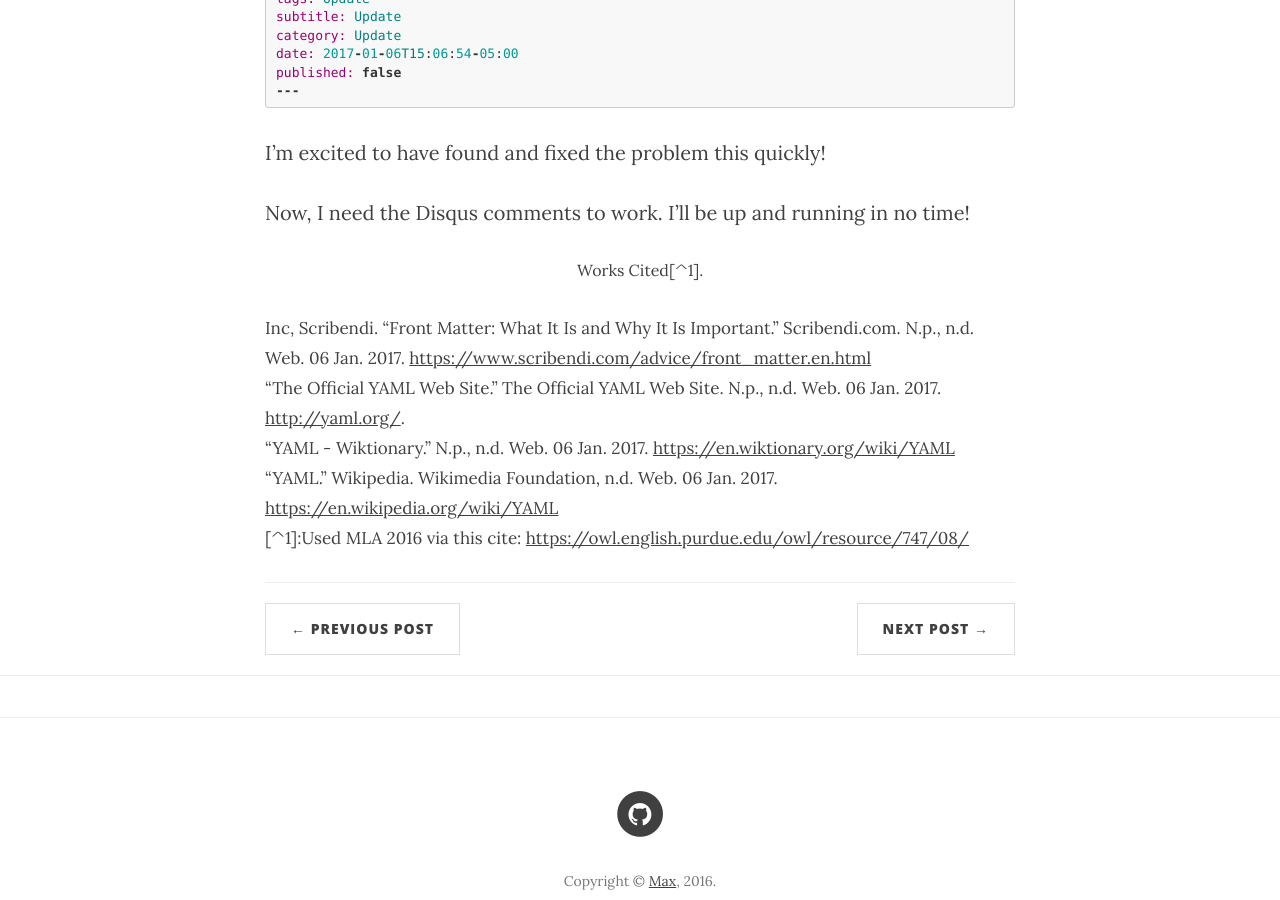
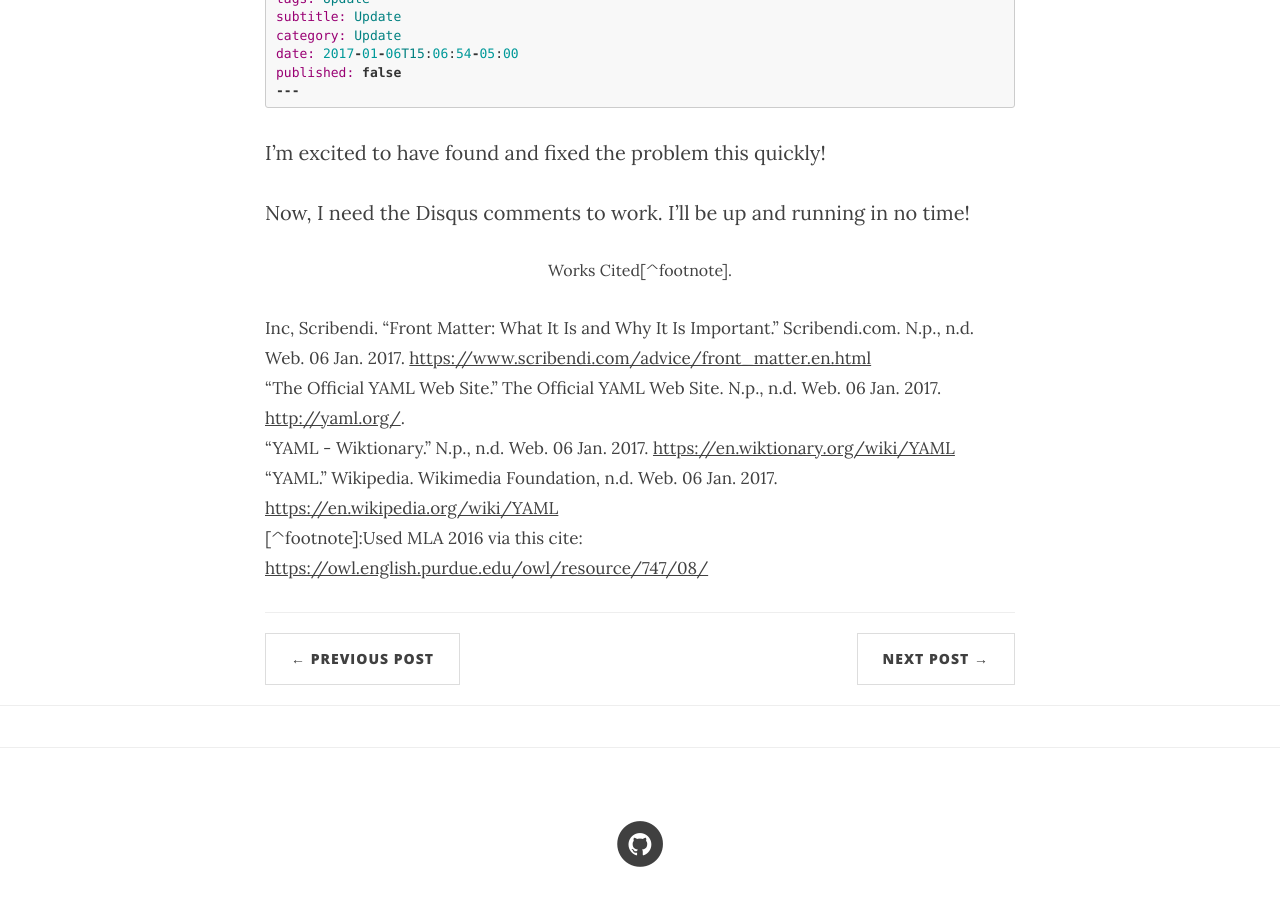
Before and after one commit to maxgrok/maxgrok.github.io_oldversion, a Jekyll site: the page built from _posts/2017-01-06-octopress-YAML-update.markdown, in a window 1280 px wide and 900 px high, scrolled down 2471 px. Built offline with Jekyll 4.4.1, drawn with Linux system fonts in a browser that asks for light colours; nearby versions of some CDN libraries; comment, search, counter and statistics services are not loaded.

Commit message:
Updating YAML post

```diff
--- a/_posts/2017-01-06-octopress-YAML-update.markdown
+++ b/_posts/2017-01-06-octopress-YAML-update.markdown
@@ -83,11 +83,11 @@ I'm excited to have found and fixed the problem this quickly!
 
 Now, I need the Disqus comments to work. I'll be up and running in no time!
 
-<p style="text-align:center; font-size: .8em;">Works Cited[^1].</p>
+<p style="text-align:center; font-size: .8em;">Works Cited[^footnote].</p>
 <small>
 Inc, Scribendi. "Front Matter: What It Is and Why It Is Important." Scribendi.com. N.p., n.d. Web. 06 Jan. 2017. <a href="https://www.scribendi.com/advice/front_matter.en.html">https://www.scribendi.com/advice/front_matter.en.html</a><br>
 "The Official YAML Web Site." The Official YAML Web Site. N.p., n.d. Web. 06 Jan. 2017. <a href="http://yaml.org/">http://yaml.org/</a>.<br>
 "YAML - Wiktionary." N.p., n.d. Web. 06 Jan. 2017. <a href="https://en.wiktionary.org/wiki/YAML">https://en.wiktionary.org/wiki/YAML</a><br>
 "YAML." Wikipedia. Wikimedia Foundation, n.d. Web. 06 Jan. 2017. <a href="https://en.wikipedia.org/wiki/YAML">https://en.wikipedia.org/wiki/YAML</a><br>
 </small>
-<small>[^1]:Used MLA 2016 via this cite: <a href="https://owl.english.purdue.edu/owl/resource/747/08/">https://owl.english.purdue.edu/owl/resource/747/08/</a></small>
+<small>[^footnote]:Used MLA 2016 via this cite: <a href="https://owl.english.purdue.edu/owl/resource/747/08/">https://owl.english.purdue.edu/owl/resource/747/08/</a></small>
```
